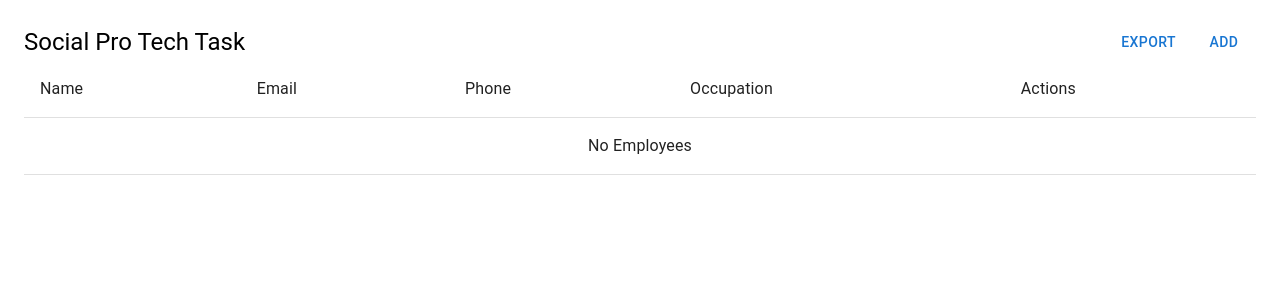
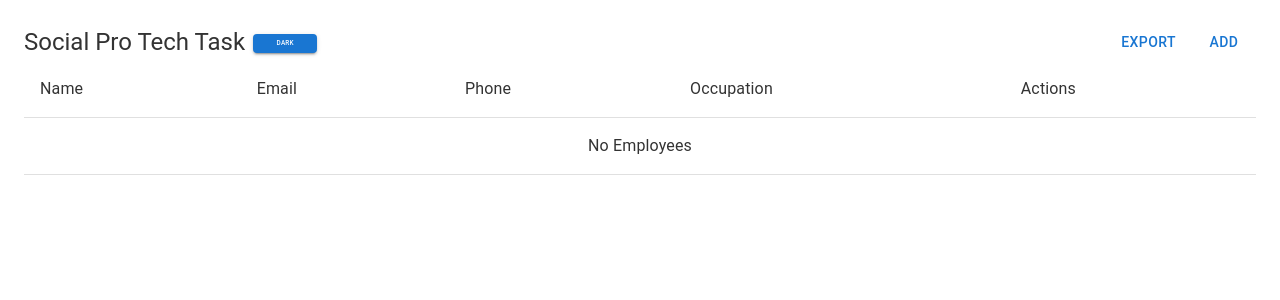
Before and after one commit to yuliawanpp/tech-task, a React (Create React App) app: page / in a window 1280 px wide. Shown: the top 300 px of the page. Built offline with nearby package versions, Linux system fonts and the light colour scheme.

Commit message:
socialPro - Add Theme Context for dark or light mode

```diff
--- a/src/App.tsx
+++ b/src/App.tsx
@@ -5,16 +5,34 @@ import { EmployeeLineItem } from "./interfaces/employees";
 import { useEmployee } from "./hooks/useEmployee";
 import EmployeeModal from "./components/EmployeeModal/EmployeeModal";
 import { writeEmployeesToExcel } from "./utils/excel";
+import { ThemeProvider, useTheme } from "./context/ThemeContext";
 
 function App() {
+  return (
+    <ThemeProvider>
+      <AppComponent />
+    </ThemeProvider>
+  );
+}
+
+function AppComponent() {
   const [isModalOpen, setIsModalOpen] = React.useState(false);
   const [selectedEmployee, setSelectedEmployee] =
     React.useState<EmployeeLineItem>();
   const { employees, createEmployee, updateEmployee, isLoading } =
     useEmployee();
 
+  const { darkMode, toggleTheme } = useTheme();
+
   return (
-    <Box sx={{ padding: 2 }}>
+    <Box
+      sx={{
+        minHeight: "100vh",
+        backgroundColor: darkMode ? "#333" : "#fff",
+        color: darkMode ? "#fff" : "#333",
+        padding: 2,
+      }}
+    >
       <Box
         sx={{
           display: "flex",
@@ -22,7 +40,19 @@ function App() {
           alignItems: "center",
         }}
       >
-        <Typography variant="h5">Social Pro Tech Task</Typography>
+        <Typography variant="h5">
+          Social Pro Tech Task
+          <Button
+            variant="contained"
+            size="small"
+            sx={{ marginLeft: 1, fontSize: "0.4rem", padding: "4px 8px" }}
+            onClick={() => {
+              toggleTheme();
+            }}
+          >
+            {darkMode ? "light" : "dark"}
+          </Button>
+        </Typography>
         <Box>
           <Button
             color="primary"
--- /dev/null
+++ b/src/context/ThemeContext.tsx
@@ -0,0 +1,51 @@
+import React, { createContext, useState, useContext } from "react";
+import {
+  createTheme,
+  ThemeProvider as MuiThemeProvider,
+} from "@mui/material/styles";
+
+export interface ThemeContextType {
+  darkMode: boolean;
+  toggleTheme: () => void;
+}
+
+const ThemeContext = createContext<ThemeContextType | undefined>(undefined);
+
+export const useTheme = () => {
+  const context = useContext(ThemeContext);
+  if (!context) {
+    throw new Error("ThemeProvider not found");
+  }
+  return context;
+};
+
+export const ThemeProvider: React.FC<{ children: React.ReactNode }> = ({
+  children,
+}) => {
+  const [darkMode, setDarkMode] = useState(false);
+  const toggleTheme = () => {
+    setDarkMode(!darkMode);
+  };
+
+  const theme = createTheme({
+    palette: {
+      mode: darkMode ? "dark" : "light",
+      primary: {
+        main: "#1976d2",
+      },
+      background: {
+        default: darkMode ? "#000" : "#fff",
+        paper: darkMode ? "#333" : "#fff",
+      },
+      text: {
+        primary: darkMode ? "#fff" : "#333",
+      },
+    },
+  });
+
+  return (
+    <ThemeContext.Provider value={{ darkMode, toggleTheme }}>
+      <MuiThemeProvider theme={theme}> {children}</MuiThemeProvider>
+    </ThemeContext.Provider>
+  );
+};
```
